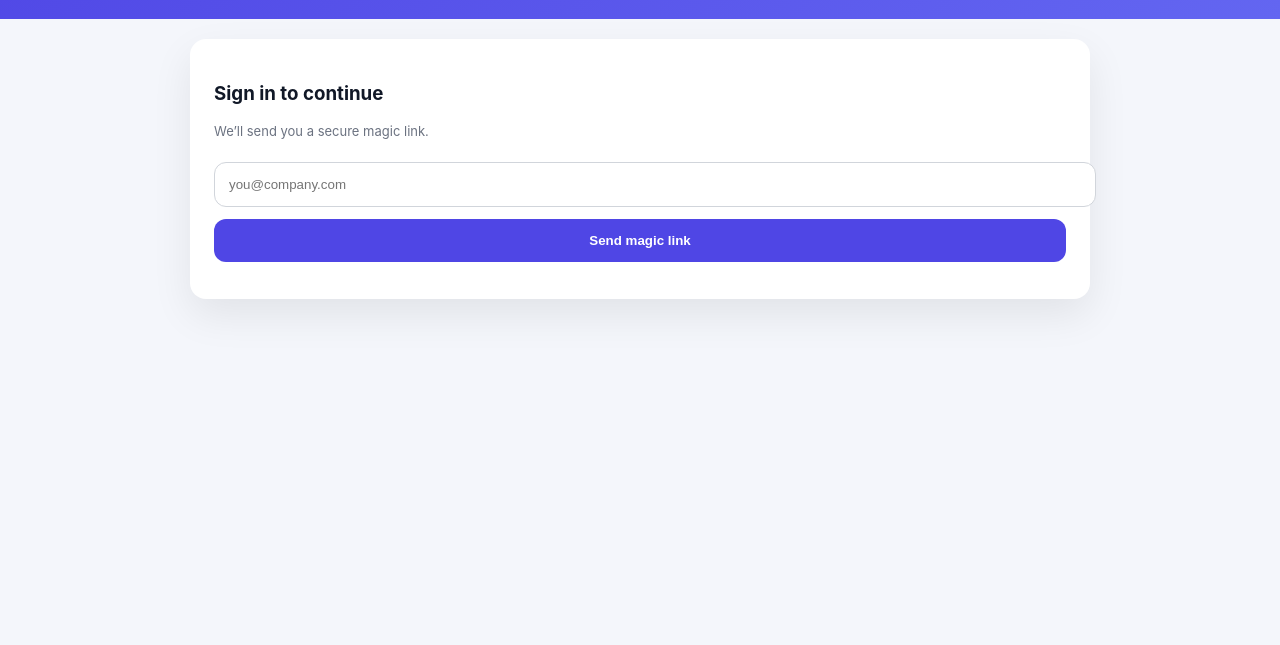
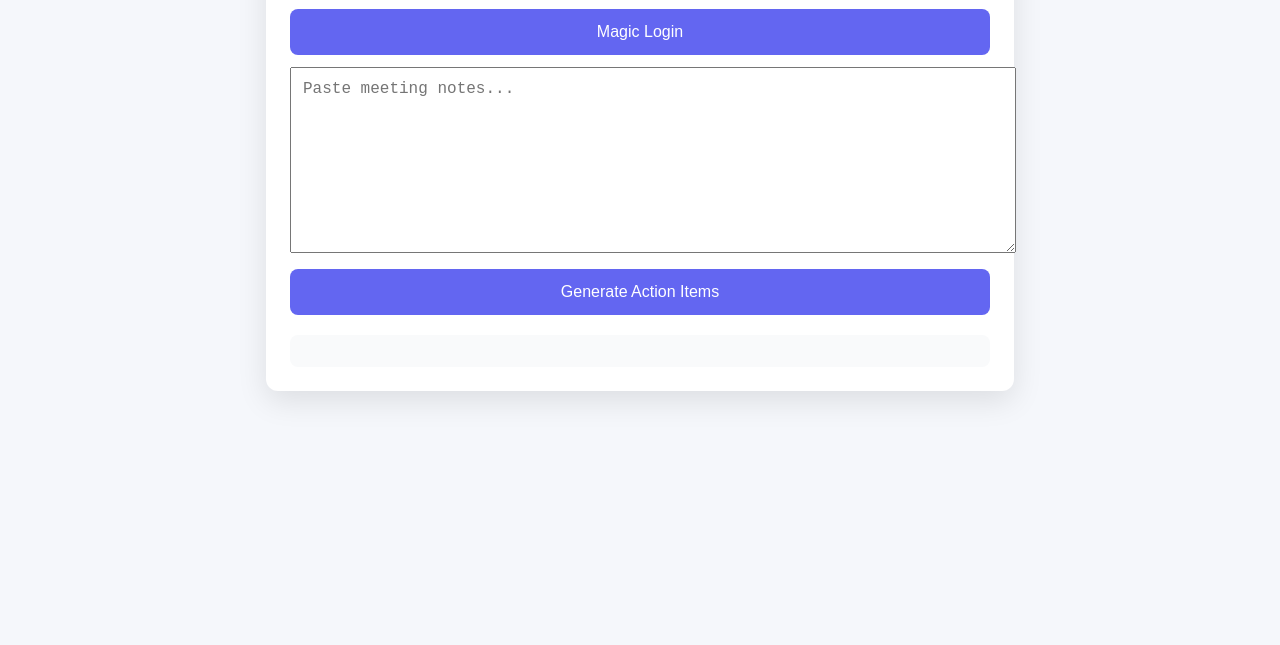
Before and after one commit to nallashravan93-arch/doaftermeet, a plain HTML site: page index.html in a window 1280 px wide. Shown: the part 155-800 px from the top of the page. Drawn offline with nearby package versions, Linux system fonts and the light colour scheme.

Commit message:
Update index.html

```diff
--- a/index.html
+++ b/index.html
@@ -3,168 +3,102 @@
 <head>
   <meta charset="UTF-8" />
   <title>DoAfterMeet</title>
-<meta name="viewport" content="width=device-width, initial-scale=1.0" />
+  <meta name="viewport" content="width=device-width, initial-scale=1" />
 
-<link rel="manifest" href="/manifest.json">
-<meta name="theme-color" content="#4f46e5">
-
-<script src="https://unpkg.com/@supabase/supabase-js@2"></script>
+  <script src="https://cdn.jsdelivr.net/npm/@supabase/supabase-js@2"></script>
 
   <style>
     body {
+      font-family: Inter, sans-serif;
+      background: #f5f7fb;
       margin: 0;
-  font-family: -apple-system, BlinkMacSystemFont, "Segoe UI", Roboto, Arial;
-  background: #f4f6fb;
-  color: #111827;
+      padding: 24px;
     }
-
-header {
-  background: linear-gradient(135deg, #4f46e5, #6366f1);
-  color: white;
-  padding: 28px;
-  text-align: center;
-}
-
-.container {
-  max-width: 900px;
+    .app {
+      max-width: 700px;
       margin: auto;
-  padding: 20px;
-}
-
-.card {
       background: white;
       padding: 24px;
-  border-radius: 16px;
-  box-shadow: 0 16px 40px rgba(0,0,0,0.08);
-  margin-bottom: 24px;
+      border-radius: 12px;
+      box-shadow: 0 10px 30px rgba(0,0,0,.1);
     }
-
-input, textarea {
+    h1 { text-align: center; }
+    textarea {
       width: 100%;
-  padding: 14px;
-  border-radius: 12px;
-  border: 1px solid #d1d5db;
-  margin-top: 10px;
+      height: 160px;
+      padding: 12px;
+      margin-top: 12px;
+      font-size: 16px;
     }
-
     button {
       width: 100%;
       padding: 14px;
-  border-radius: 12px;
+      margin-top: 12px;
+      font-size: 16px;
+      background: #6366f1;
+      color: white;
       border: none;
-  margin-top: 12px;
-  font-weight: 600;
+      border-radius: 8px;
       cursor: pointer;
     }
-
-.primary { background: #4f46e5; color: white; }
-.secondary { background: #10b981; color: white; }
-
-.result {
+    button.secondary {
+      background: #10b981;
+    }
+    .output {
+      margin-top: 20px;
       background: #f9fafb;
-  padding: 18px;
-  border-radius: 14px;
+      padding: 16px;
+      border-radius: 8px;
       white-space: pre-line;
-  margin-top: 14px;
-}
-
-.small {
-  font-size: 13px;
-  color: #6b7280;
     }
   </style>
 </head>
 
 <body>
+<div class="app">
+  <h1>DoAfterMeet</h1>
 
-<header>
-  <h1>DoAfterMeet</h1>
-  <p>Never leave a meeting wondering “what next”</p>
-</header>
+  <input id="email" placeholder="Enter email to login" />
+  <button onclick="login()">Magic Login</button>
 
-<div class="container">
+  <textarea id="notes" placeholder="Paste meeting notes..."></textarea>
 
-  <!-- LOGIN -->
-  <div class="card" id="loginCard">
-    <h3>Sign in to continue</h3>
-    <p class="small">We’ll send you a secure magic link.</p>
-    <input id="emailInput" type="email" placeholder="you@company.com" />
-    <button class="primary" onclick="login()">Send magic link</button>
-    <p class="small" id="loginStatus"></p>
-  </div>
+  <button onclick="generate()">Generate Action Items</button>
 
-  <!-- APP -->
-  <div class="card" id="appCard" style="display:none;">
-    <p>👋 Logged in as <strong id="userEmail"></strong></p>
-
-    <textarea id="notes" placeholder="Paste meeting notes here..."></textarea>
-    <button class="primary" onclick="generate()">Generate Action Items</button>
-
-    <div class="result" id="result"></div>
-
-    <button class="secondary" onclick="logout()">Logout</button>
-  </div>
-
+  <div id="output" class="output"></div>
 </div>
 
 <script>
-/* ================= SUPABASE CONFIG ================= */
-const SUPABASE_URL = "https://vkoyrewmaurbsxxvyhuf.supabase.co";
-const SUPABASE_ANON_KEY = "eyJhbGciOiJIUzI1NiIsInR5cCI6IkpXVCJ9.eyJpc3MiOiJzdXBhYmFzZSIsInJlZiI6InZrb3lyZXdtYXVyYnN4eHZ5aHVmIiwicm9sZSI6ImFub24iLCJpYXQiOjE3Njg5NzM2OTAsImV4cCI6MjA4NDU0OTY5MH0.UpvMq4KN1XZgNeJUAK1pn1q2TnXDSkyRI6bMbwjgNG8";
-
-const supabase = supabasejs.createClient(SUPABASE_URL, SUPABASE_ANON_KEY);
-/* ================================================== */
+  const supabase = window.supabase.createClient(
+    "YOUR_SUPABASE_URL",
+    "YOUR_SUPABASE_ANON_KEY"
+  );
 
   async function login() {
-  const email = document.getElementById("emailInput").value;
-  const status = document.getElementById("loginStatus");
+    const email = document.getElementById("email").value;
+    await supabase.auth.signInWithOtp({ email });
+    alert("Check your email for login link");
+  }
 
-  if (!email) {
-    status.innerText = "Please enter your email.";
+  async function generate() {
+    const { data: { session } } = await supabase.auth.getSession();
+    if (!session) {
+      alert("Please login first");
       return;
     }
 
-  status.innerText = "Sending magic link…";
-
-  const { error } = await supabase.auth.signInWithOtp({ email });
-
-  if (error) {
-    status.innerText = "Error sending email.";
-  } else {
-    status.innerText = "Check your email for the login link.";
-  }
-}
-
-async function logout() {
-  await supabase.auth.signOut();
-  location.reload();
-}
-
-async function generate() {
-  const notes = document.getElementById("notes").value;
-  if (!notes) return;
-
-  const result = document.getElementById("result");
-  result.innerText = "Analyzing…";
+    const transcript = document.getElementById("notes").value;
+    document.getElementById("output").innerText = "Analyzing...";
 
     const res = await fetch("/api/analyze", {
       method: "POST",
       headers: { "Content-Type": "application/json" },
-    body: JSON.stringify({ text: notes })
+      body: JSON.stringify({ transcript })
     });
 
     const data = await res.json();
-  result.innerText = data.result || "AI failed";
+    document.getElementById("output").innerText = data.formatted;
   }
-
-supabase.auth.onAuthStateChange((event, session) => {
-  if (session?.user) {
-    document.getElementById("loginCard").style.display = "none";
-    document.getElementById("appCard").style.display = "block";
-    document.getElementById("userEmail").innerText = session.user.email;
-  }
-});
 </script>
-
 </body>
 </html>
```
Lines whose indentation alone changed are shown as unchanged.
